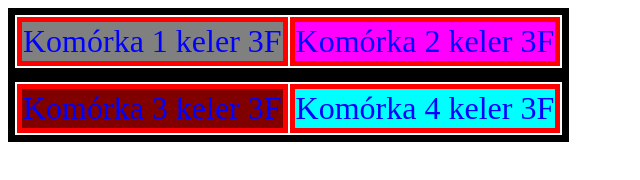
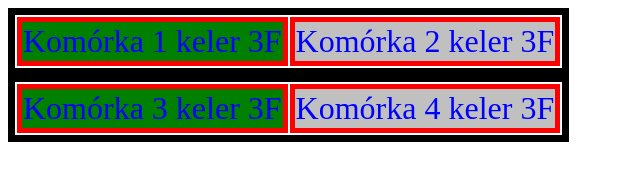
Before and after one commit to MarryKatte123/74-79proba, a plain HTML site: page zadanie_76_kele.html in a window 1280 px wide. Shown: the whole page, without its empty margins (0-640 px from the left). Drawn offline with Linux system fonts and the light colour scheme.

Commit message:
Update zadanie_76_kele.html

```diff
--- a/zadanie_76_kele.html
+++ b/zadanie_76_kele.html
@@ -15,18 +15,18 @@
         }
         </style>
          <table>
-            <td style="background-color:grey;">
+            <td style="background-color:green;">
             Komórka 1 keler 3F
         </td>
-        <td style="background-color:fuchsia;">
+        <td style="background-color:silver;">
             Komórka 2 keler 3F
         </td>
          </table>
         <table>
-            <td style="background-color:maroon;">
+            <td style="background-color:green;">
             Komórka 3 keler 3F
         </td>
-        <td style="background-color:aqua;">
+        <td style="background-color:silver;">
             Komórka 4 keler 3F
         </td>
     </table>
```
